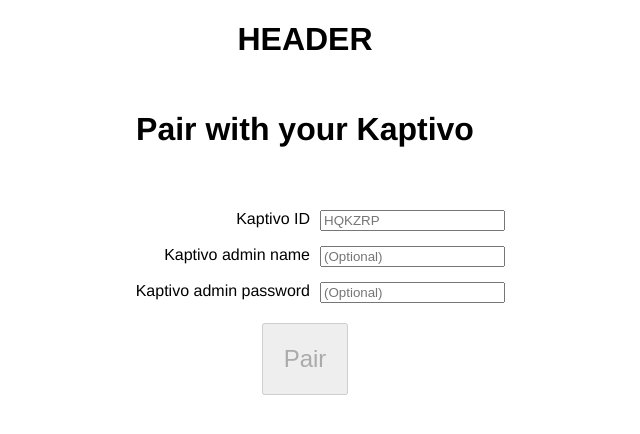
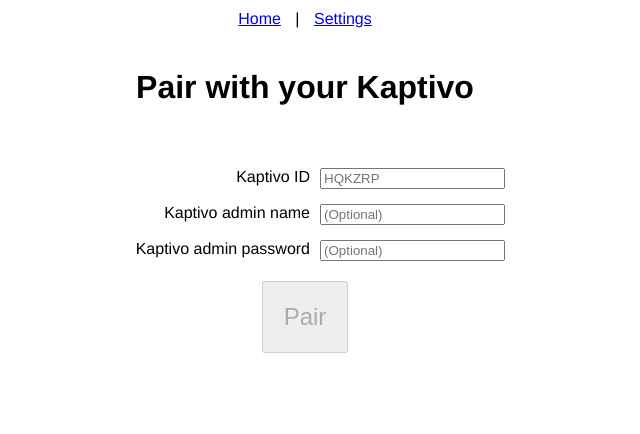
Before and after one commit to ptomar-ls/stitchman-ui, a Vue app: page /#/pair in a window 1280 px wide. Shown: the top 434 px of the page, without its empty margins (335-975 px from the left). Built offline with nearby package versions, Linux system fonts and the light colour scheme.

Commit message:
Add Settings view and put pair/unpair functionality there

```diff
--- a/src/components/Header.vue
+++ b/src/components/Header.vue
@@ -1,16 +1,23 @@
 <template>
   <div class="header">
-    <h1>HEADER</h1>
+    <router-link class="link" to="/">Home</router-link> |
+    <router-link class="link" to="/settings">Settings</router-link>
   </div>
 </template>
 
 <script>
 export default {
-  mounted() {
-    console.log('Header is smounted');
-  }
 }
 </script>
 
 <style scoped>
+
+  .header {
+    margin: 10px;
+  }
+
+  .link {
+    padding: 10px;
+  }
+
 </style>
--- a/src/router.js
+++ b/src/router.js
@@ -2,6 +2,7 @@
 import Router from 'vue-router'
 import Home from './views/Home.vue'
 import Pair from './views/Pair.vue'
+import Settings from './views/Settings.vue'
 
 Vue.use(Router)
 
@@ -13,17 +14,14 @@
       component: Home
     },
     {
-      path: '/about',
-      name: 'about',
-      // route level code-splitting
-      // this generates a separate chunk (about.[hash].js) for this route
-      // which is lazy-loaded when the route is visited.
-      component: () => import(/* webpackChunkName: "about" */ './views/About.vue')
-    },
-    {
       path: '/pair',
       name: 'pair',
       component: Pair,
     },
+    {
+      path: '/settings',
+      name: 'settings',
+      component: Settings,
+    },
   ]
 })
--- a/src/views/About.vue
+++ /dev/null
@@ -1,5 +0,0 @@
-<template>
-  <div class="about">
-    <h1>This is an about page</h1>
-  </div>
-</template>
--- /dev/null
+++ b/src/views/Settings.vue
@@ -0,0 +1,30 @@
+<template>
+  <div class="settings">
+    <h1>Settings</h1>
+    <div v-if="isPaired">
+      <input type="button" value="Clear Pairing" @click="clearRoomPairing()">
+    </div>
+    <div v-else>
+      <input type="button" value="Setup Pairing" @click="$router.push('pair')">
+    </div>
+  </div>
+</template>
+
+<script>
+  import { mapGetters, mapActions } from 'vuex'
+  export default {
+    mounted() {
+    },
+    computed: {
+      ...mapGetters([
+        'isPaired',
+      ]),
+    },
+    methods: {
+      ...mapActions([
+        'clearRoomPairing',
+        'setMessage',
+      ]),
+    },
+  }
+</script>
```
